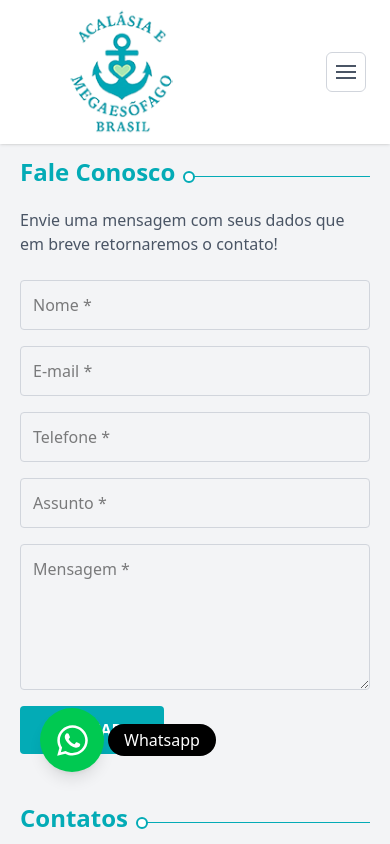
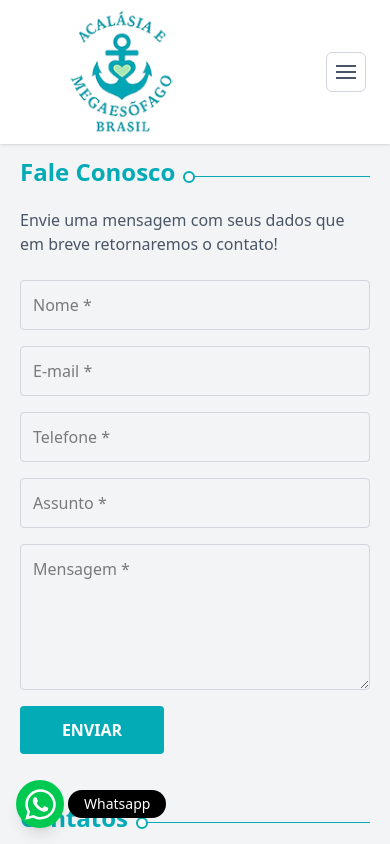
Before and after one commit to bunhakgabriel/AcalasiaBrasilSiteV1, a React (Vite) app: page /contato in a window 390 px wide. Shown: the top 844 px of the page. Built offline with nearby package versions, Linux system fonts and the light colour scheme.

Commit message:
fix: adjust positioning and sizing of WhatsappButton component for better visibility

```diff
--- a/src/componentes/whatsapp-button/WhatsappButton.tsx
+++ b/src/componentes/whatsapp-button/WhatsappButton.tsx
@@ -9,11 +9,11 @@ export default function WhatsappButton() {
       href={link}
       target="_blank"
       rel="noopener noreferrer"
-      className="fixed left-10 bottom-18 z-50 group flex items-center"
+      className="fixed left-4 md:left-10 bottom-4 md:bottom-18 z-50 group flex items-center"
     >
 
       {/* Botão */}
-      <div className="w-16 h-16 flex items-center justify-center
+      <div className="w-12 h-12 md:w-16 md:h-16 flex items-center justify-center
         rounded-full bg-green-500 text-white text-2xl shadow-lg
         transform transition duration-300
         group-hover:scale-110"
@@ -23,7 +23,7 @@ export default function WhatsappButton() {
 
       {/* Texto */}
       <span className="inline-block
-        bg-black text-white text-md px-4 py-1 rounded-full
+        bg-black text-white text-sm md:text-md px-4 py-1 rounded-full
         translate-x-1
         group-hover:opacity-100 group-hover:translate-x-2
         transition-all duration-300"
```
